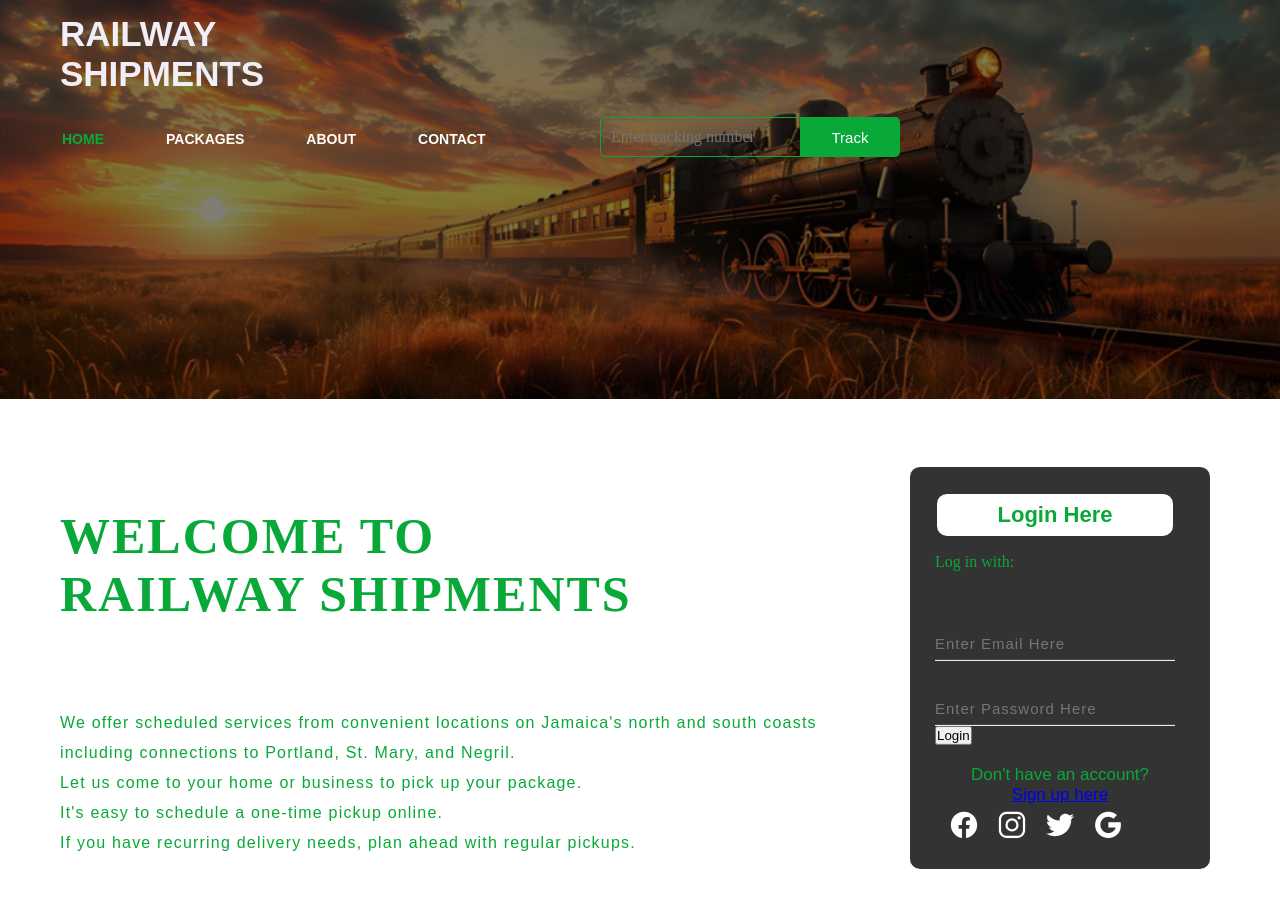
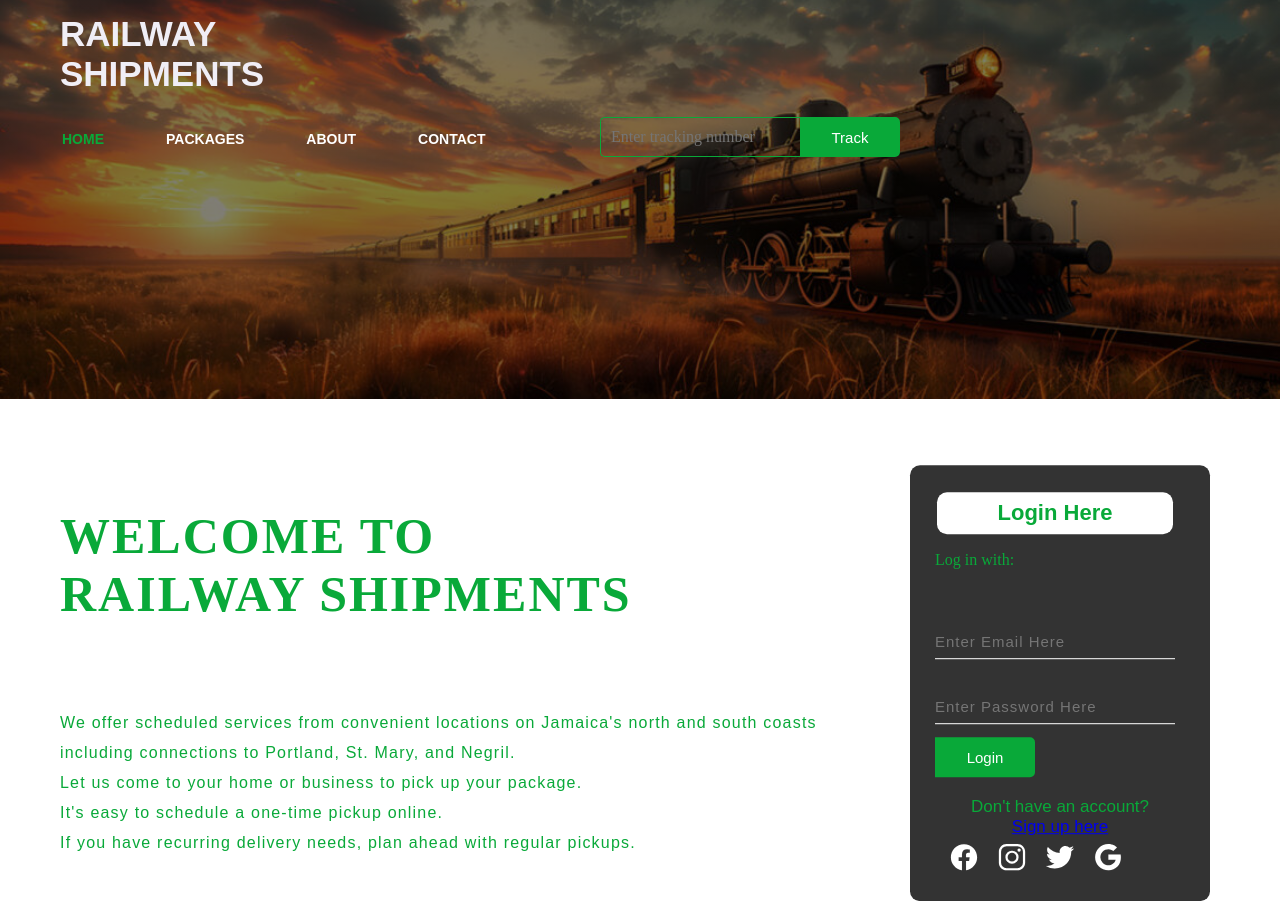
Before and after one commit to khalkhi/SI_Project, a PHP site: page / in a window 1280 px wide. Shown: the part 19-920 px from the top of the page. Before the commit the page ends 888 px from the top, so only its background shows below. Run offline with PHP 8.4, Linux system fonts and the light colour scheme; some libraries are stand-ins or nearby versions.

Commit message:
small edits

```diff
--- a/index.php
+++ b/index.php
@@ -60,7 +60,6 @@ include 'users.php';
         <?php } else { ?>
 
 
-
             <form class="form" action="./index.php" method="post">
                 <h2>Login Here</h2>
                 <p class="liw">Log in with:</p>
@@ -68,7 +67,7 @@ include 'users.php';
                 <div class="error"><?php echo isset($error) ? $error : ''; ?></div>
                 <input type="email" name="email" placeholder="Enter Email Here" value="<?php echo isset($emailValue) ? $emailValue : ''; ?>">
                 <input type="password" name="password" placeholder="Enter Password Here" value="<?php echo isset($passwordValue) ? $passwordValue : ''; ?>">
-                <button name="login" class="btnn">Login</button>
+                <button name="login" class="btn">Login</button>
 
                 <p class="link">Don't have an account?<br><a href="./signup.php">Sign up here</a></p>
 
--- a/signup.php
+++ b/signup.php
@@ -65,7 +65,7 @@
                 <input type="text" name="lname" placeholder="Enter Last Name Here" value="<?php echo $lnameValue ?>">
                 <input type="email" name="email" placeholder="Enter Email Here" value="<?php echo $emailValue ?>">
                 <input type="password" name="password" placeholder="Enter Password Here">
-                <button name="signup" class="btnn">Sign up</button>
+                <button name="signup" class="btn">Sign up</button>
 
                 <p class="link">Already have an account?<br><br>
                 <a href="./index.php">Log in</a> here</p>
```
